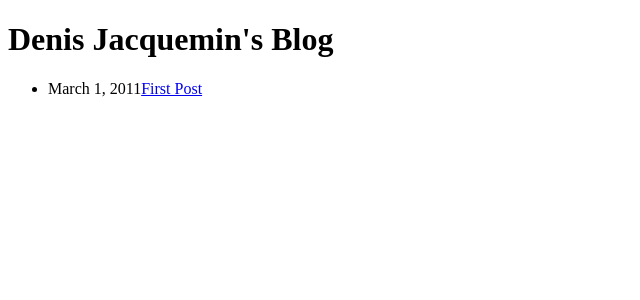
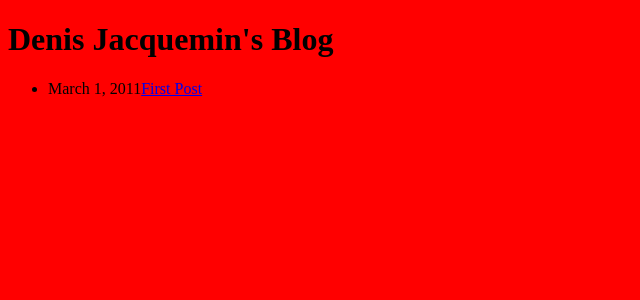
Before and after one commit to denisjacquemin/denisjacquemin.github.com, a Jekyll site: the page built from index.html, in a window 1280 px wide. Shown: the top 300 px of the page, without its empty margins (0-640 px from the left). Built offline with Jekyll 4.4.1, drawn with Linux system fonts in a browser that asks for light colours.

Commit message:
fix path to css

```diff
--- a/_layouts/default.html
+++ b/_layouts/default.html
@@ -2,7 +2,7 @@
 <html>
 <head>
     <title>{{ page.title }}</title>
-    <link rel="stylesheet" href="http://localhost/files/css/style.css" type="text/css" />
+    <link rel="stylesheet" href="files/css/style.css" type="text/css" />
 
 </head>
 
--- /dev/null
+++ b/files/css/style.css
@@ -0,0 +1,3 @@
+body {
+    background: #F00;
+}
```
